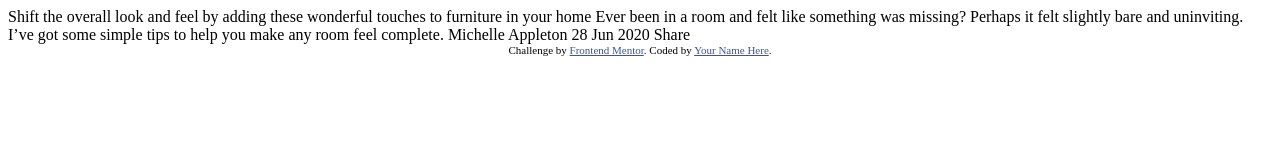
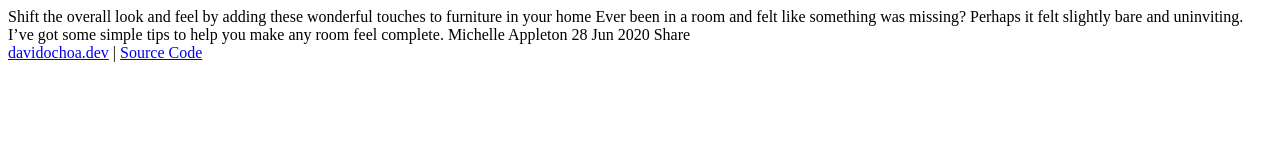
Before and after one commit to davidochoadev/article-preview-component, a plain HTML site: page index.html in a window 1280 px wide. Drawn offline with Linux system fonts and the light colour scheme.

Commit message:
✅ Feat: Created footer and imported index.js inside the index.html

```diff
--- a/index.html
+++ b/index.html
@@ -28,9 +28,11 @@
 
   Share
 
-  <div class="attribution">
-    Challenge by <a href="https://www.frontendmentor.io?ref=challenge" target="_blank">Frontend Mentor</a>.
-    Coded by <a href="#">Your Name Here</a>.
-  </div>
+  <footer class="author__section">
+    <a href="https://davidochoa.fly.dev" target="_blank" class="author__anchor">davidochoa.dev</a>
+    <span class="author__spacer">|</span>
+    <a href="https://github.com/davidochoadev/social-proof-section" class="author__anchor">Source Code</a>
+  </footer>
+  <script src="./src/index.js" defer></script>
 </body>
 </html>
```
